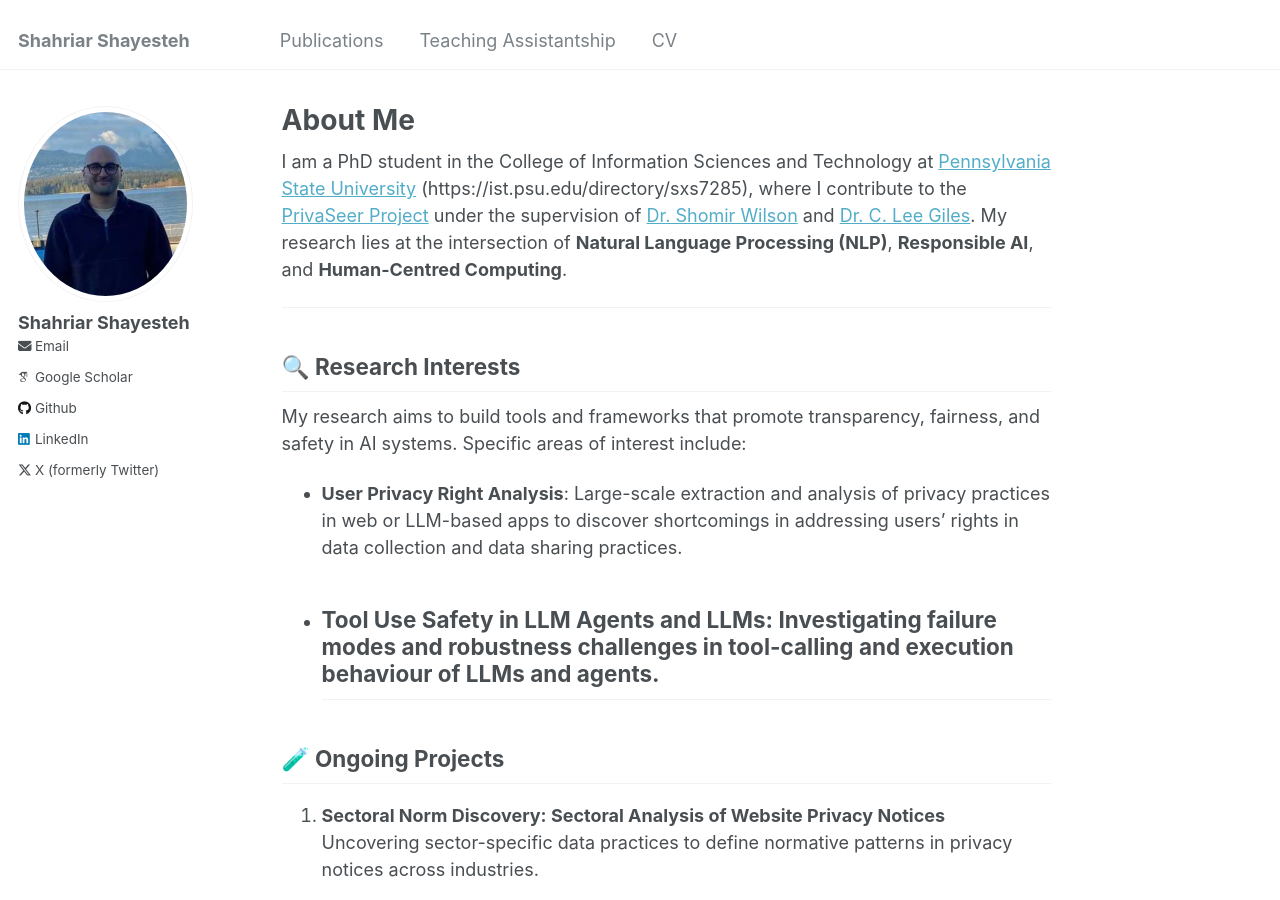
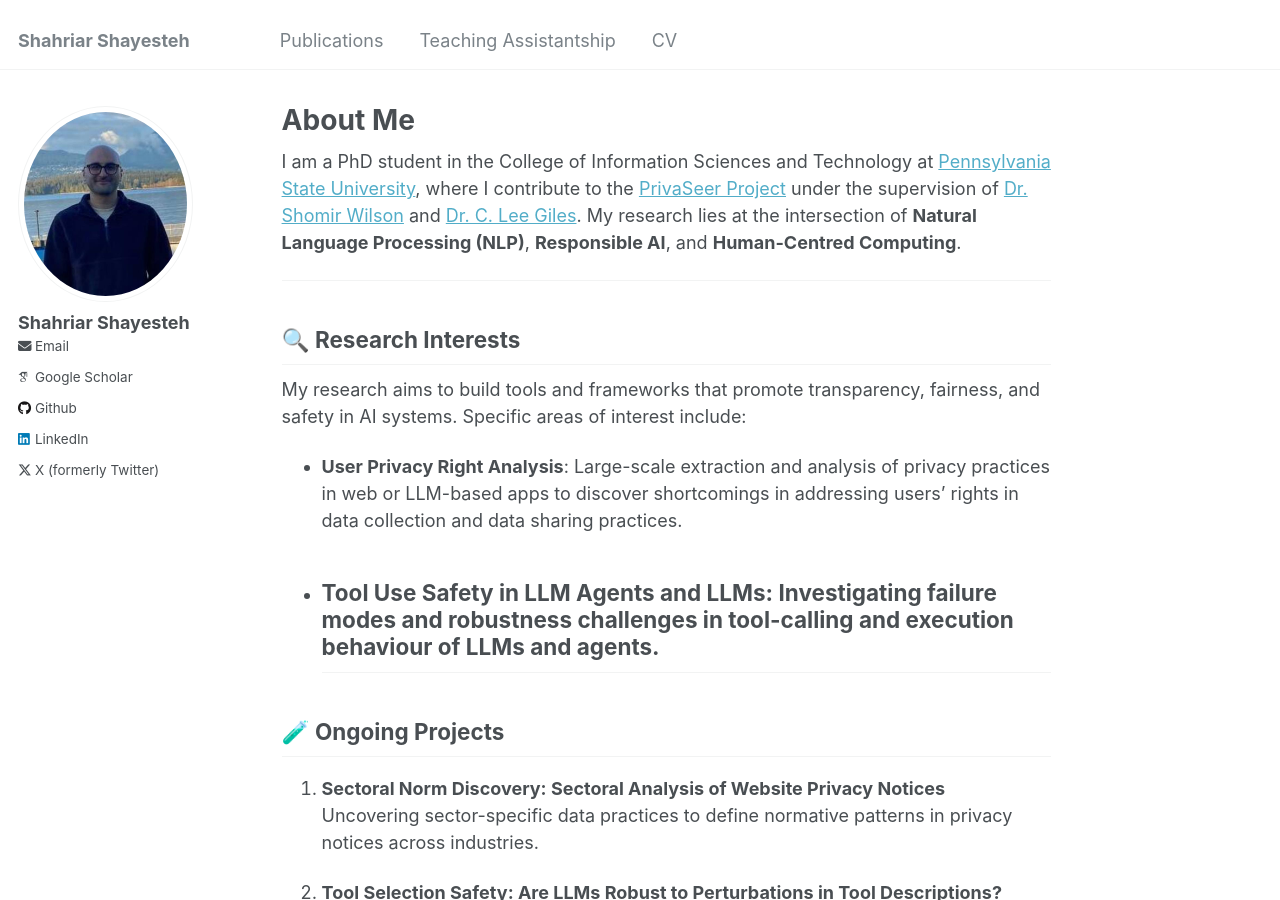
Before and after one commit to shahriarshayesteh/shahriarshayesteh.github.io, a Jekyll site: the page built from _pages/about.md, in a window 1280 px wide and 900 px high. Built offline with Jekyll 4.4.1, drawn with Linux system fonts in a browser that asks for light colours; some web fonts are replaced; some of the changed lines change nothing that is shown.

Commit message:
Update about.md

```diff
--- a/_pages/about.md
+++ b/_pages/about.md
@@ -8,7 +8,7 @@
   - /about.html
 ---
 
-I am a PhD student in the College of Information Sciences and Technology at [Pennsylvania State University](https://ist.psu.edu/) (https://ist.psu.edu/directory/sxs7285), where I contribute to the [PrivaSeer Project](https://privaseer.ist.psu.edu/people) under the supervision of [Dr. Shomir Wilson](https://shomir.net/index.html) and [Dr. C. Lee Giles](https://clgiles.ist.psu.edu/). My research lies at the intersection of **Natural Language Processing (NLP)**, **Responsible AI**, and **Human-Centred Computing**.
+I am a PhD student in the College of Information Sciences and Technology at [Pennsylvania State University](https://ist.psu.edu/directory/sxs7285), where I contribute to the [PrivaSeer Project](https://privaseer.ist.psu.edu/people) under the supervision of [Dr. Shomir Wilson](https://shomir.net/index.html) and [Dr. C. Lee Giles](https://clgiles.ist.psu.edu/). My research lies at the intersection of **Natural Language Processing (NLP)**, **Responsible AI**, and **Human-Centred Computing**.
 
 ---
 
```
